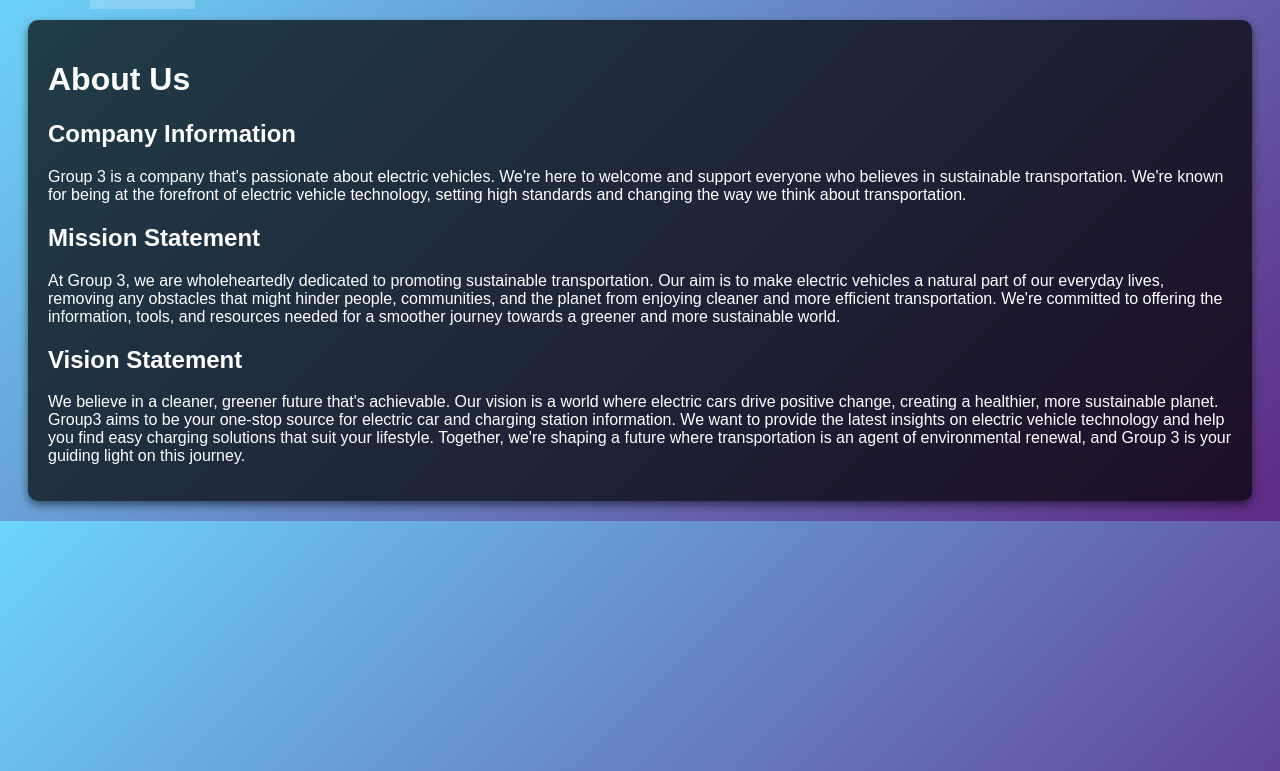
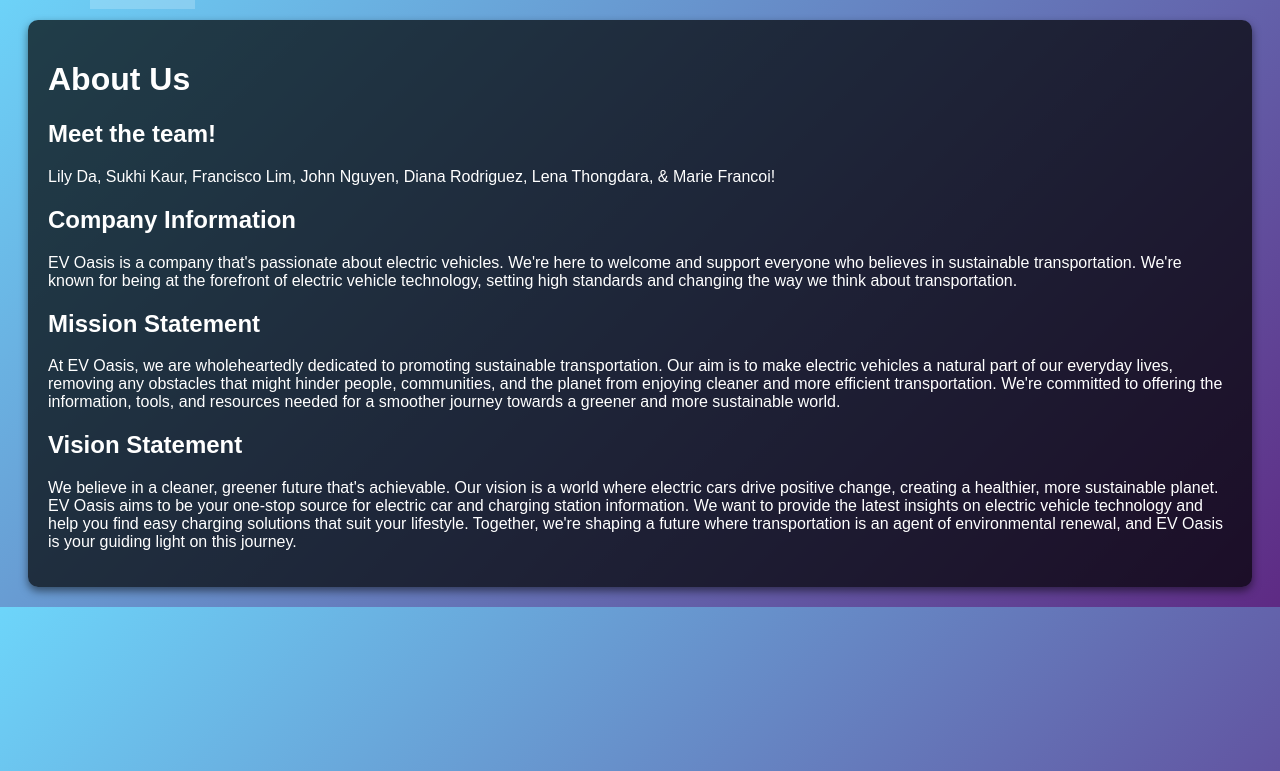
Before and after one commit to d-p1/Project-3-Group-3, a Flask app: page /about in a window 1280 px wide. Shown: the part 29-800 px from the top of the page. Run offline with Flask 3, Linux system fonts and the light colour scheme; some libraries are stand-ins or nearby versions.

Commit message:
almost there

```diff
--- a/templates/about.html
+++ b/templates/about.html
@@ -5,12 +5,15 @@
 <!-- Header -->
 <h1>About Us</h1>
 
+<h2>Meet the team!</h2>
+<p></li>Lily Da, Sukhi Kaur, Francisco Lim, John Nguyen, Diana Rodriguez, Lena Thongdara, & Marie Francoi!</p>
+
 <h2>Company Information</h2>
-<p>Group 3 is a company that's passionate about electric vehicles. We're here to welcome and support everyone who believes in sustainable transportation.
+<p>EV Oasis is a company that's passionate about electric vehicles. We're here to welcome and support everyone who believes in sustainable transportation.
     We're known for being at the forefront of electric vehicle technology, setting high standards and changing the way we think about transportation.</p>
 
 <h2>Mission Statement</h2>
-<p>At Group 3, we are wholeheartedly dedicated to promoting sustainable transportation.
+<p>At EV Oasis, we are wholeheartedly dedicated to promoting sustainable transportation.
     Our aim is to make electric vehicles a natural part of our everyday lives, removing any obstacles that might hinder people, communities,
     and the planet from enjoying cleaner and more efficient transportation. We're committed to offering the information, tools,
     and resources needed for a smoother journey towards a greener and more sustainable world.</p>
@@ -18,8 +21,8 @@
 <h2>Vision Statement</h2>
 <p>We believe in a cleaner, greener future that's achievable.
     Our vision is a world where electric cars drive positive change, creating a healthier,
-    more sustainable planet. Group3 aims to be your one-stop source for electric car and charging station information.
+    more sustainable planet. EV Oasis aims to be your one-stop source for electric car and charging station information.
     We want to provide the latest insights on electric vehicle technology and help you find easy charging solutions that suit your lifestyle.
-    Together, we're shaping a future where transportation is an agent of environmental renewal, and Group 3 is your guiding light on this journey.</p>
+    Together, we're shaping a future where transportation is an agent of environmental renewal, and EV Oasis is your guiding light on this journey.</p>
 
 {% endblock %}
--- a/templates/base.html
+++ b/templates/base.html
@@ -4,7 +4,7 @@
 <head>
     <meta charset="UTF-8">
     <meta name="viewport" content="width=device-width, initial-scale=1.0">
-    <title>Group3-Project3</title>
+    <title>EV Oasis</title>
 
     <!-- Leaflet CSS and JavaScript -->
     <link rel="stylesheet" href="https://unpkg.com/leaflet@1.7.1/dist/leaflet.css" />
--- a/templates/cars.html
+++ b/templates/cars.html
@@ -1,8 +1,11 @@
 {% extends "base.html" %}
 
 {% block content %}
+<body>
 
+<img src="https://i.pinimg.com/564x/41/51/09/415109c552923dce798f2b9a592d3e41.jpg" alt="electriccar">
 <!-- Header -->
+
 <h1>Electric Cars of 2023</h1>
 
 <!-- Ordered List -->
@@ -24,4 +27,5 @@
     <li><b>Volvo XC40 Recharge, C40 Recharge</b>: Volvo's electric SUVs, reflecting the brand's commitment to sustainability.</li>
 </ol>
 
+</body>
 {% endblock %}
--- a/templates/home.html
+++ b/templates/home.html
@@ -11,11 +11,11 @@
 
     h1 {
         text-align: center;
-        color: cyan;
+        color: rgb(6, 188, 136);
         font-size: 40px;
     }
 </style>
 
-<h1>Welcome to Group3-Project3</h1>
-<p>This is the main page of our website.</p>
+<h1>EV Oasis</h1>
+<p>Uncover Charging Stations on the Go!</p>
 {% endblock %}
```
